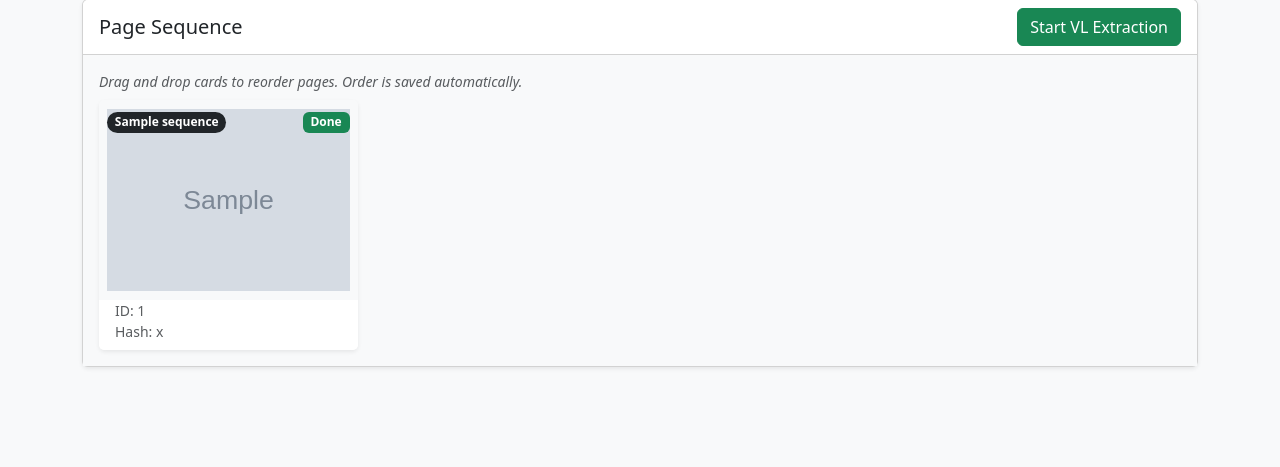
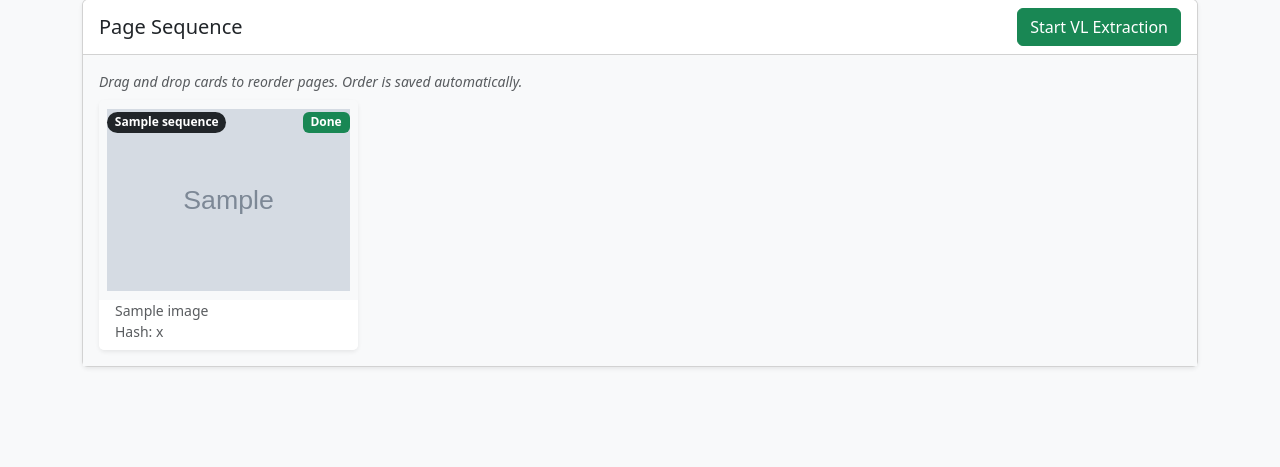
Before and after one commit to Safwankhan2024/imgToTextUsingLocalLLM, a Django app: template extractor/templates/extractor/chapter_detail.html in a window 1280 px wide. Shown: the part 333-800 px from the top of the page. Run offline with Django 5.2, Linux system fonts and the light colour scheme; tables that the repository leaves empty hold one stand-in row (values such as "Sample post"); the template is opened without the code that fills it: values that come from a table or form of the project are taken from there, most other values are stand-ins (such as "Sample title", 1, 10 or a date in 2020); grey boxes marked "Sample" are stand-in pictures; some libraries are stand-ins or nearby versions.

Commit message:
will show filenames to help sort

```diff
--- a/extractor/templates/extractor/partials/page_list.html
+++ b/extractor/templates/extractor/partials/page_list.html
@@ -20,7 +20,7 @@
             </div>
             <img src="{{ page.image.url }}" class="card-img-top p-2 page-preview-image" style="height: 200px; object-fit: contain;" loading="lazy" alt="Page {{ page.sequence }}">
             <div class="card-footer bg-white border-top-0 pt-0">
-                <small class="text-muted d-block text-truncate">ID: {{ page.id }}</small>
+                <small class="text-muted d-block text-truncate" title="{{ page.image.name }}">{{ page.image.name }}</small>
                 <small class="text-muted d-block text-truncate">Hash: {{ page.image_hash|default:'pending'|slice:':16' }}</small>
             </div>
         </div>
```
Also changed, not shown: 1 other file.
